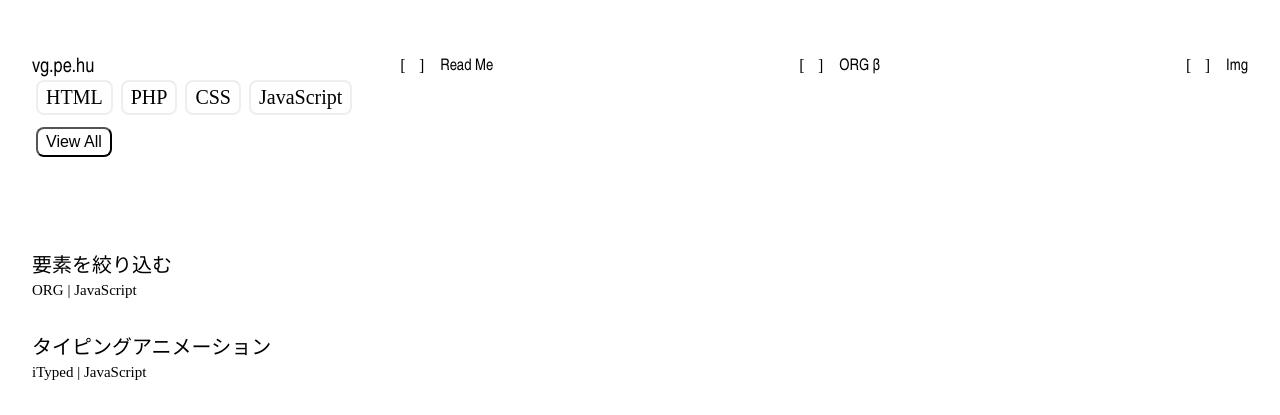
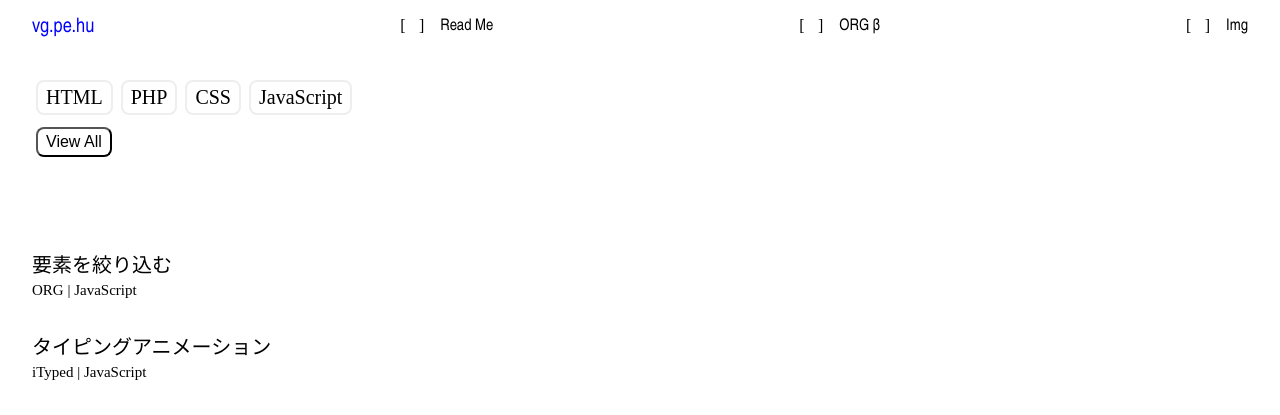
Before and after one commit to verygois/verygois.github.io, a PHP site: page /org.php in a window 1280 px wide. Shown: the top 415 px of the page. Run offline with PHP 8.4, Linux system fonts and the light colour scheme; some libraries are stand-ins or nearby versions.

Commit message:
Update org.php

```diff
--- a/org.php
+++ b/org.php
@@ -34,6 +34,13 @@ fclose($fp);
     <link rel="stylesheet" type="text/css" href="css/org.css" />
     <script src="https://ajax.googleapis.com/ajax/libs/jquery/3.4.1/jquery.min.js"></script>
     <script src="org.js"></script>
+    <style type="text/css">
+        #pc_menu,
+        #mobile_open {
+            top: 0;
+            left: 0;
+        }
+    </style>
 </head>
 
 <body>
```
